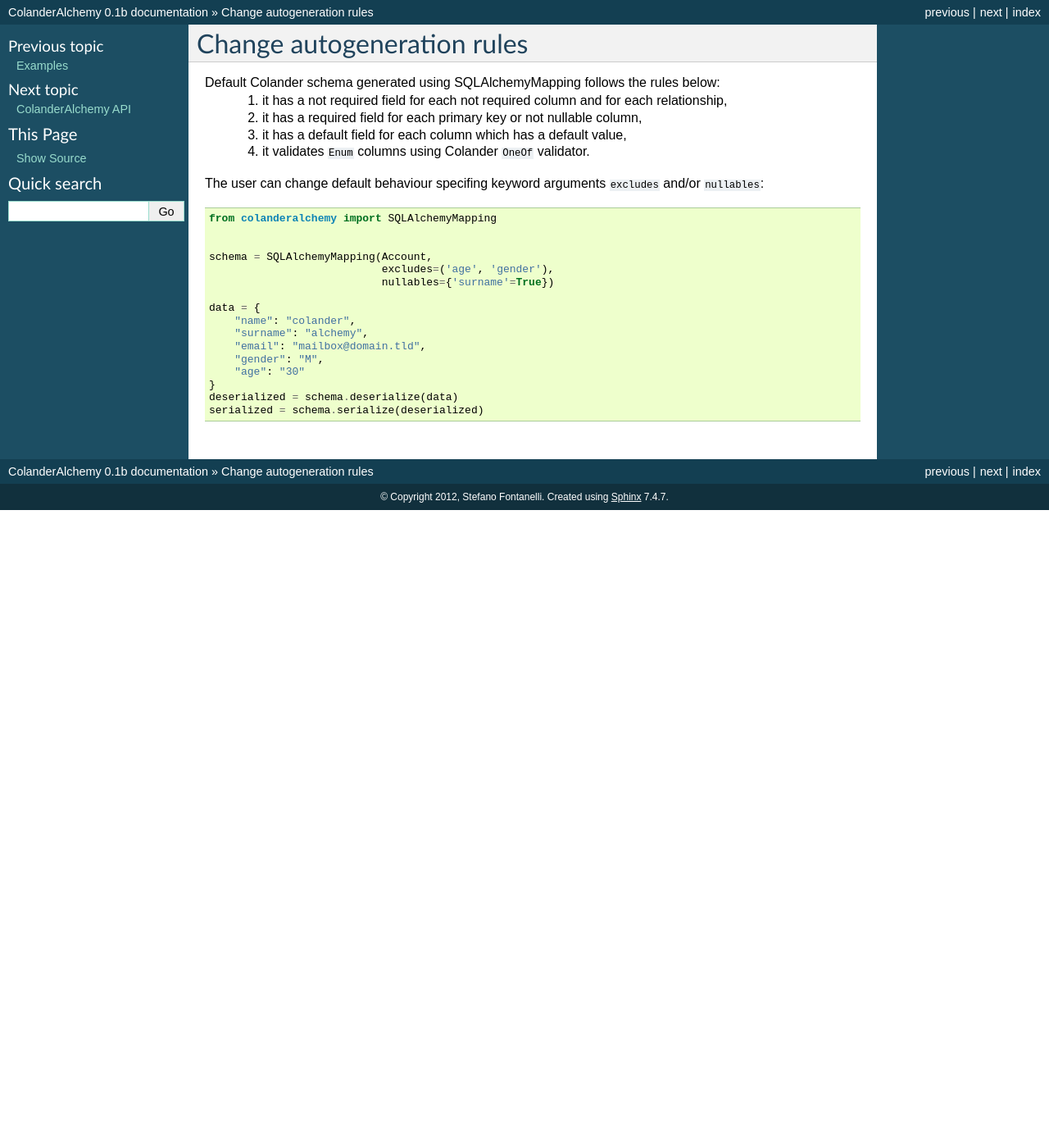
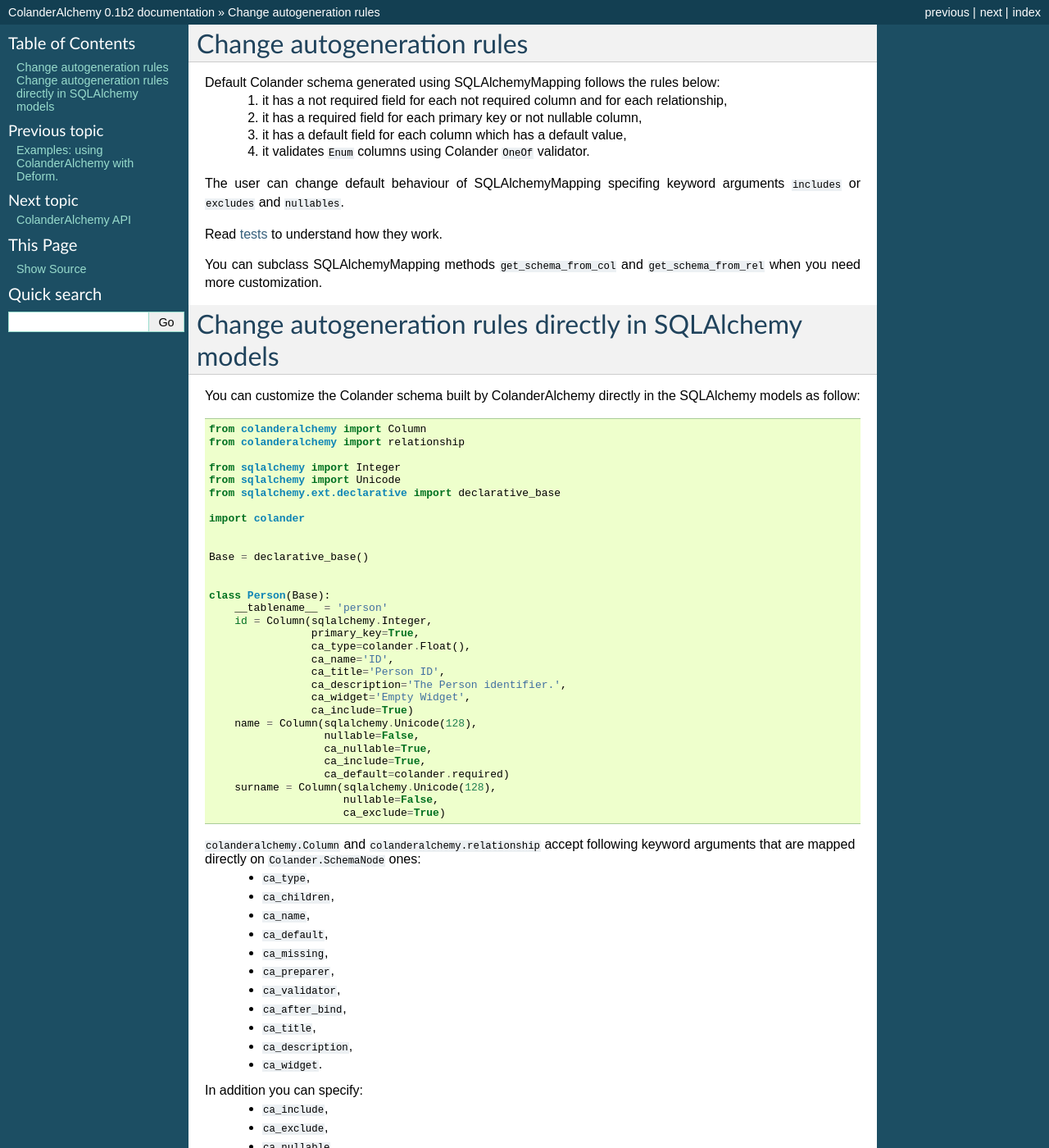
Before and after one commit to stefanofontanelli/ColanderAlchemy, a Sphinx documentation site: the page built from docs/source/customization.rst, in a window 1280 px wide and 1400 px high. Shown: the whole window at 82% size. Built offline with Sphinx 7.4.7, drawn with Linux system fonts in a browser that asks for light colours; some of the changed text lies outside the part shown.

Commit message:
Increase version tag. Update docs.

```diff
--- a/docs/source/api.rst
+++ b/docs/source/api.rst
@@ -22,3 +22,9 @@ Utilities
   .. autoclass:: MappingRegistry
 
      .. automethod:: __init__
+
+  .. autoclass:: Column
+
+     .. automethod:: __init__
+
+  .. autofunction:: relationship
--- a/docs/source/conf.py
+++ b/docs/source/conf.py
@@ -50,7 +50,7 @@ copyright = u'2012, Stefano Fontanelli'
 # The short X.Y version.
 version = '0.1'
 # The full version, including alpha/beta/rc tags.
-release = '0.1b'
+release = '0.1b2'
 
 # The language for content autogenerated by Sphinx. Refer to documentation
 # for a list of supported languages.
--- a/docs/source/customization.rst
+++ b/docs/source/customization.rst
@@ -9,22 +9,68 @@ Default Colander schema generated using SQLAlchemyMapping follows the rules belo
     3) it has a default field for each column which has a default value,
     4) it validates ``Enum`` columns using Colander ``OneOf`` validator.
 
-The user can change default behaviour specifing keyword arguments
-``excludes`` and/or ``nullables``::
+The user can change default behaviour of SQLAlchemyMapping specifing keyword arguments
+``includes`` or ``excludes`` and ``nullables``.
 
-    from colanderalchemy import SQLAlchemyMapping
+Read `tests <https://github.com/stefanofontanelli/ColanderAlchemy/blob/master/tests.py>`_ to understand how they work.
+
+You can subclass SQLAlchemyMapping methods ``get_schema_from_col`` and ``get_schema_from_rel``
+when you need more customization.
 
 
-    schema = SQLAlchemyMapping(Account,
-                               excludes=('age', 'gender'),
-                               nullables={'surname'=True})
+Change autogeneration rules directly in SQLAlchemy models
+=========================================================
 
-    data = {
-        "name": "colander",
-        "surname": "alchemy",
-        "email": "mailbox@domain.tld",
-        "gender": "M",
-        "age": "30"
-    }
-    deserialized = schema.deserialize(data)
-    serialized = schema.serialize(deserialized)
+You can customize the Colander schema built by ColanderAlchemy directly in the SQLAlchemy models as follow::
+
+    from colanderalchemy import Column
+    from colanderalchemy import relationship
+
+    from sqlalchemy import Integer
+    from sqlalchemy import Unicode
+    from sqlalchemy.ext.declarative import declarative_base
+
+    import colander
+
+
+    Base = declarative_base()
+
+
+    class Person(Base):
+        __tablename__ = 'person'
+        id = Column(sqlalchemy.Integer,
+                    primary_key=True,
+                    ca_type=colander.Float(),
+                    ca_name='ID',
+                    ca_title='Person ID',
+                    ca_description='The Person identifier.',
+                    ca_widget='Empty Widget',
+                    ca_include=True)
+        name = Column(sqlalchemy.Unicode(128),
+                      nullable=False,
+                      ca_nullable=True,
+                      ca_include=True,
+                      ca_default=colander.required)
+        surname = Column(sqlalchemy.Unicode(128),
+                         nullable=False,
+                         ca_exclude=True)
+
+``colanderalchemy.Column`` and ``colanderalchemy.relationship`` accept following keyword arguments that are mapped directly on ``Colander.SchemaNode`` ones:
+    * ``ca_type``,
+    * ``ca_children``,
+    * ``ca_name``,
+    * ``ca_default``,
+    * ``ca_missing``,
+    * ``ca_preparer``,
+    * ``ca_validator``,
+    * ``ca_after_bind``,
+    * ``ca_title``,
+    * ``ca_description``,
+    * ``ca_widget``.
+
+In addition you can specify:
+    * ``ca_include``,
+    * ``ca_exclude``,
+    * ``ca_nullable``,
+
+that are usefull to include/exclude attributes or made them nullable.
--- a/setup.py
+++ b/setup.py
@@ -1,6 +1,6 @@
 from setuptools import setup, find_packages
 
-version = '0.1b'
+version = '0.1b2'
 
 setup(name='ColanderAlchemy',
       version=version,
```
Also changed, not shown: docs/source/deform.rst (added, +76 -0 lines), docs/source/index.rst (+6 -1 lines).
